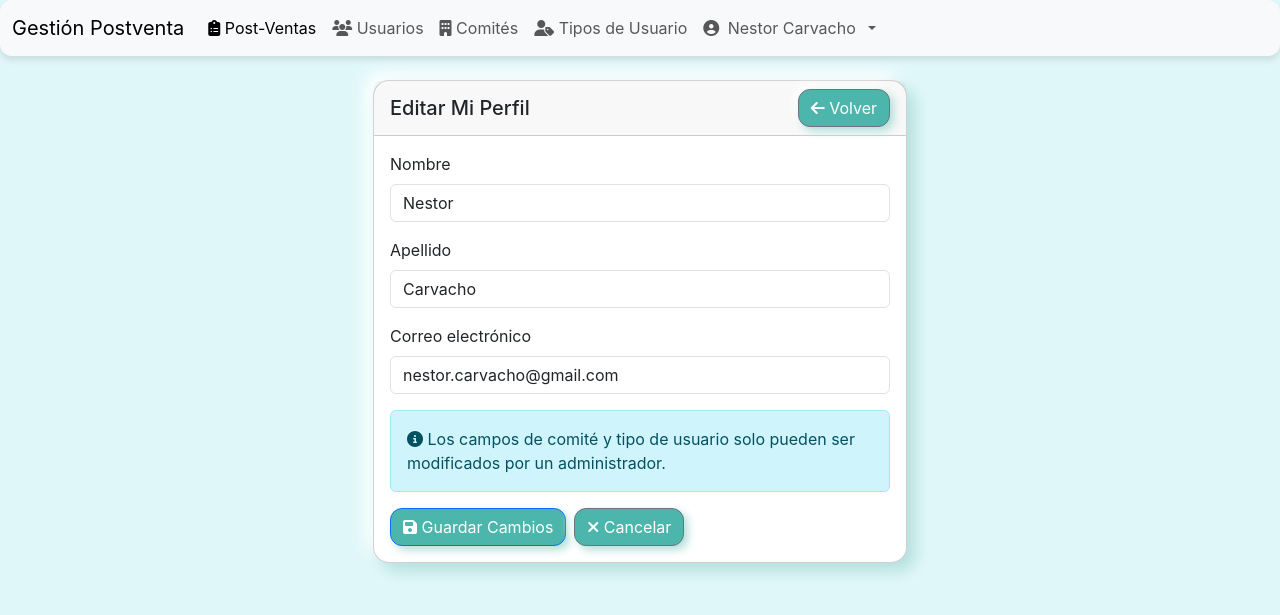
After one commit to NestorCarvacho/seguimientoPostventa, a Django app: page /perfil/editar/ in a window 1280 px wide. The commit adds this page. Shown: the top 615 px of the page. Run offline with Django 5.2, Linux system fonts and the light colour scheme; a user stored in the database is signed in; some libraries are stand-ins or nearby versions.

Commit message:
se agrega exportar y editar perfil

```diff
--- a/postventa/forms.py
+++ b/postventa/forms.py
@@ -70,6 +70,34 @@ class UserUpdateForm(forms.ModelForm):
         self.fields['comite'].empty_label = "Seleccione un comité"
         self.fields['tipo_usuario'].queryset = TipoUsuario.objects.filter(activo=True)
         self.fields['tipo_usuario'].empty_label = "Seleccione un tipo de usuario"
+
+class UserSelfUpdateForm(forms.ModelForm):
+    """Formulario reducido para que el propio usuario edite solo sus datos básicos.
+    Excluye campos administrativos y evita modificar comité o tipo_usuario."""
+    class Meta:
+        model = User
+        fields = ['first_name', 'last_name', 'email']
+        widgets = {
+            'first_name': forms.TextInput(attrs={'class': 'form-control'}),
+            'last_name': forms.TextInput(attrs={'class': 'form-control'}),
+            'email': forms.EmailInput(attrs={'class': 'form-control'})
+        }
+        labels = {
+            'first_name': 'Nombre',
+            'last_name': 'Apellido',
+            'email': 'Correo electrónico'
+        }
+
+    def save(self, commit=True):
+        """Forzar que comité y tipo_usuario permanezcan sin cambios aunque se intenten inyectar en POST."""
+        instance = super().save(commit=False)
+        # Seguridad: preservar comité y tipo_usuario originales
+        original = User.objects.get(pk=instance.pk)
+        instance.comite = original.comite
+        instance.tipo_usuario = original.tipo_usuario
+        if commit:
+            instance.save(update_fields=['first_name', 'last_name', 'email'])
+        return instance
 
 class UserCreateForm(UserCreationForm):
     email = forms.EmailField(required=True)
--- a/postventa/templates/base.html
+++ b/postventa/templates/base.html
@@ -239,7 +239,7 @@
                         </a>
                         <ul class="dropdown-menu dropdown-menu-end" id="userDropdownMenu">
                             <li>
-                                <a class="dropdown-item" href="{% url 'postventa:user_update' request.user.id %}">
+                                <a class="dropdown-item" href="{% url 'postventa:profile_edit' %}">
                                     <i class="fas fa-edit me-2"></i>Editar Perfil
                                 </a>
                             </li>
--- /dev/null
+++ b/postventa/templates/postventa/profile_form.html
@@ -0,0 +1,58 @@
+{% extends 'base.html' %}
+
+{% block title %}Editar Perfil{% endblock %}
+
+{% block content %}
+<div class="container-fluid mt-4">
+    <div class="row justify-content-center">
+        <div class="col-md-6">
+            <div class="card">
+                <div class="card-header d-flex justify-content-between align-items-center">
+                    <h5 class="mb-0">Editar Mi Perfil</h5>
+                    <a href="{% url 'postventa:list' %}" class="btn btn-secondary">
+                        <i class="fas fa-arrow-left"></i> Volver
+                    </a>
+                </div>
+                <div class="card-body">
+                    <form method="post" novalidate>
+                        {% csrf_token %}
+                        <div class="mb-3">
+                            <label for="{{ form.first_name.id_for_label }}" class="form-label">{{ form.first_name.label }}</label>
+                            {{ form.first_name }}
+                            {% if form.first_name.errors %}
+                                <div class="text-danger small">{{ form.first_name.errors }}</div>
+                            {% endif %}
+                        </div>
+                        <div class="mb-3">
+                            <label for="{{ form.last_name.id_for_label }}" class="form-label">{{ form.last_name.label }}</label>
+                            {{ form.last_name }}
+                            {% if form.last_name.errors %}
+                                <div class="text-danger small">{{ form.last_name.errors }}</div>
+                            {% endif %}
+                        </div>
+                        <div class="mb-3">
+                            <label for="{{ form.email.id_for_label }}" class="form-label">{{ form.email.label }}</label>
+                            {{ form.email }}
+                            {% if form.email.errors %}
+                                <div class="text-danger small">{{ form.email.errors }}</div>
+                            {% endif %}
+                        </div>
+                        <div class="alert alert-info">
+                            <i class="fas fa-info-circle"></i>
+                            Los campos de comité y tipo de usuario solo pueden ser modificados por un administrador.
+                        </div>
+                        <div class="d-flex gap-2 mt-3">
+                            <button type="submit" class="btn btn-primary">
+                                <i class="fas fa-save"></i> Guardar Cambios
+                            </button>
+                            <a href="{% url 'postventa:list' %}" class="btn btn-secondary">
+                                <i class="fas fa-times"></i> Cancelar
+                            </a>
+                        </div>
+                    </form>
+                </div>
+            </div>
+        </div>
+    </div>
+</div>
+{% endblock %}
--- a/postventa/urls.py
+++ b/postventa/urls.py
@@ -7,6 +7,8 @@ from .views import (
     UserListView,
     UserCreateView,
     UserUpdateView,
+    UserSelfProfileUpdateView,
+    export_postventas,
     user_change_password,
     ComiteListView,
     ComiteCreateView,
@@ -28,6 +30,8 @@ urlpatterns = [
     path('crear/', PostVentaCreateView.as_view(), name='create'),
     path('editar/<int:pk>/', PostVentaUpdateView.as_view(), name='update'),
     path('eliminar/<int:pk>/', PostVentaDeleteView.as_view(), name='delete'),
+    path('perfil/editar/', UserSelfProfileUpdateView.as_view(), name='profile_edit'),
+    path('postventas/export/', export_postventas, name='postventa_export'),
     path('usuarios/', UserListView.as_view(), name='user_list'),
     path('usuarios/crear/', UserCreateView.as_view(), name='user_create'),
     path('usuarios/editar/<int:pk>/', UserUpdateView.as_view(), name='user_update'),
--- a/postventa/views.py
+++ b/postventa/views.py
@@ -7,7 +7,10 @@ from django.contrib.messages.views import SuccessMessageMixin
 from django.contrib import messages
 from django.http import Http404
 from .models import PostVenta, Comite, TipoUsuario
-from .forms import PostVentaForm, UserUpdateForm, UserCreateForm, UserPasswordResetForm
+from .forms import PostVentaForm, UserUpdateForm, UserCreateForm, UserPasswordResetForm, UserSelfUpdateForm
+from django.http import HttpResponse
+from openpyxl import Workbook
+from openpyxl.utils import get_column_letter
 from django.contrib.auth.models import User
 from django.contrib.auth.mixins import UserPassesTestMixin
 
@@ -90,6 +93,7 @@ class PostVentaListView(ListView):
             'puede_eliminar_todas': self._user_can_delete_all(),
             'puede_editar_propias': self._user_can_edit_own(),
             'puede_eliminar_propias': self._user_can_delete_own(),
+            'puede_exportar': self._user_can_export(),
         }
         return context
 
@@ -146,6 +150,17 @@ class PostVentaListView(ListView):
         if hasattr(user, 'tipo_usuario') and user.tipo_usuario:
             return user.tipo_usuario.puede_eliminar_propias_postventas
         return True  # Por defecto pueden eliminar las propias
+
+    def _user_can_export(self):
+        """Permiso de exportar: administradores (staff/superuser) y roles con nivel revisor o administrador."""
+        user = self.request.user
+        if not user.is_authenticated:
+            return False
+        if user.is_superuser or user.is_staff:
+            return True
+        if hasattr(user, 'tipo_usuario') and user.tipo_usuario:
+            return user.tipo_usuario.nivel_acceso in ['revisor', 'administrador']
+        return False
 
 @method_decorator(login_required, name='dispatch')
 class PostVentaCreateView(SuccessMessageMixin, CreateView):
@@ -262,6 +277,88 @@ class UserUpdateView(PermissionMixin, SuccessMessageMixin, UpdateView):
     def get_object(self, queryset=None):
         return User.objects.get(pk=self.kwargs['pk'])
 
+@method_decorator(login_required, name='dispatch')
+class UserSelfProfileUpdateView(SuccessMessageMixin, UpdateView):
+    """Vista para que un usuario edite solo sus propios datos básicos.
+    No requiere permisos especiales y protege comité / tipo_usuario."""
+    model = User
+    form_class = UserSelfUpdateForm
+    template_name = 'postventa/profile_form.html'
+    success_url = reverse_lazy('postventa:list')
+    success_message = 'Perfil actualizado exitosamente.'
+
+    def get_object(self, queryset=None):
+        return self.request.user
+
+    def form_valid(self, form):
+        original_comite = self.request.user.comite
+        original_tipo = self.request.user.tipo_usuario
+        response = super().form_valid(form)
+        # Reforzar protección en caso de inyección maliciosa
+        if self.request.user.comite != original_comite or self.request.user.tipo_usuario != original_tipo:
+            self.request.user.comite = original_comite
+            self.request.user.tipo_usuario = original_tipo
+            self.request.user.save(update_fields=['comite', 'tipo_usuario'])
+        return response
+
+@login_required
+def export_postventas(request):
+    """Exporta las post-ventas a un archivo Excel (XLSX) para usuarios con permiso.
+    Permiten exportar: staff/superuser o nivel_acceso revisor/administrador."""
+    user = request.user
+    allowed = False
+    if user.is_superuser or user.is_staff:
+        allowed = True
+    elif hasattr(user, 'tipo_usuario') and user.tipo_usuario:
+        allowed = user.tipo_usuario.nivel_acceso in ['revisor', 'administrador']
+
+    if not allowed:
+        messages.error(request, 'No tienes permisos para exportar las post-ventas.')
+        return redirect('postventa:list')
+
+    # Obtener queryset según permisos de visualización
+    if user.is_superuser or user.is_staff or (hasattr(user, 'tipo_usuario') and user.tipo_usuario and user.tipo_usuario.puede_ver_todas_postventas):
+        qs = PostVenta.objects.all().select_related('usuario').prefetch_related('tipo_postventa')
+    else:
+        qs = PostVenta.objects.filter(usuario=user).select_related('usuario').prefetch_related('tipo_postventa')
+
+    wb = Workbook()
+    ws = wb.active
+    ws.title = 'PostVentas'
+
+    headers = [
+        'ID', 'Usuario', 'Nombre Remitente', 'Dirección', 'Teléfono', 'Tipos', 'Estado',
+        'Fecha Envío', 'Fecha Cierre', 'N° Seguimiento', 'Observaciones', 'Comentarios'
+    ]
+    ws.append(headers)
+
+    for pv in qs:
+        tipos = ', '.join([t.nombre for t in pv.tipo_postventa.all()])
+        ws.append([
+            pv.id,
+            pv.usuario.get_full_name() or pv.usuario.username,
+            pv.nombre_remitente,
+            pv.direccion_vivienda,
+            pv.numero_contacto,
+            tipos,
+            pv.get_estado_display(),
+            pv.fecha_envio_correo.strftime('%Y-%m-%d') if pv.fecha_envio_correo else '',
+            pv.fecha_cierre.strftime('%Y-%m-%d') if pv.fecha_cierre else '',
+            pv.numero_seguimiento or '',
+            pv.observaciones or '',
+            pv.comentarios or ''
+        ])
+
+    # Ajuste básico de ancho
+    for col_idx, header in enumerate(headers, start=1):
+        ws.column_dimensions[get_column_letter(col_idx)].width = max(12, len(header) + 2)
+
+    response = HttpResponse(content_type='application/vnd.openxmlformats-officedocument.spreadsheetml.sheet')
+    filename = 'postventas_export.xlsx'
+    response['Content-Disposition'] = f'attachment; filename={filename}'
+    wb.save(response)
+    return response
+
 @login_required
 def user_change_password(request, pk):
     user = request.user
--- /dev/null
+++ b/requirements.txt
@@ -0,0 +1,6 @@
+Django==5.2.8
+asgiref==3.10.0
+sqlparse==0.5.3
+tzdata==2025.2
+openpyxl==3.1.5
+et_xmlfile==2.0.0
```
Also changed, not shown: postventa/templates/postventa/postventa_list.html (+33 -13 lines), db.sqlite3.
